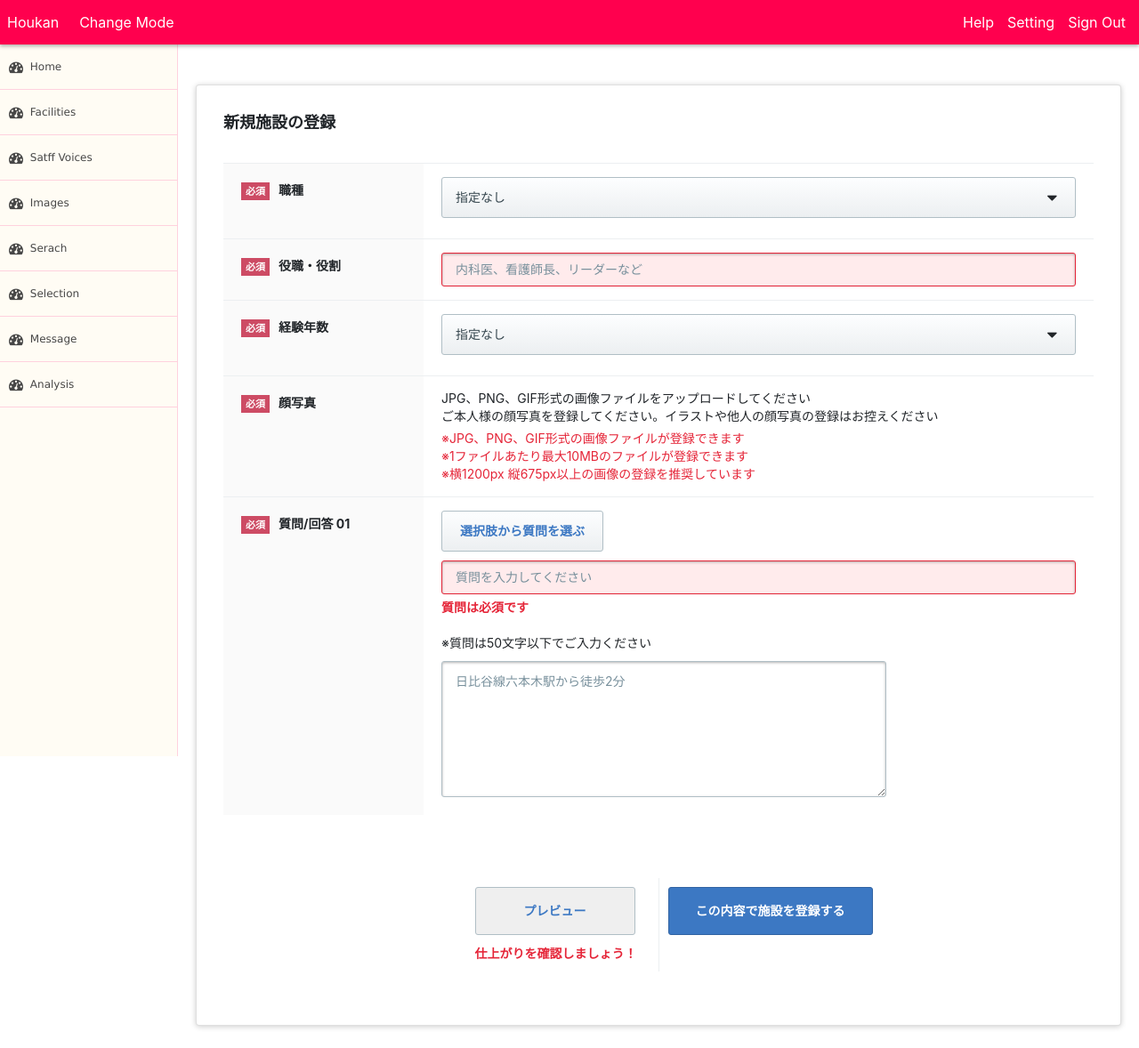
After one commit to seasoftmayzinmarwin/seasoft-mayzin, a PHP site: page /staff-voice-new.php in a window 1280 px wide. The commit adds this page. Shown: the whole page at 89% size. Run offline with PHP 8.4, Linux system fonts and the light colour scheme.

Commit message:
add staff-new

```diff
--- a/css/style.css
+++ b/css/style.css
@@ -1465,6 +1465,7 @@ iframe
     line-height: normal;
     padding: 0 15px;
 }
+
 .definition-input-left,.definition-input-right{
   display: inline-block;
   width:45%;
@@ -2109,6 +2110,7 @@ a.fac-nav-active:before{
 .e-card-textarea{
   max-width: 90% !important;
 }
+.e-card-textarea
 .card-input{
   color: #78909c;
   min-height: auto !important;
@@ -2431,7 +2433,7 @@ input[type="radio"]:default + label:after {
     padding: 8px 20px;
 }
 .card-wd-100{
-  width: 100%;
+  width: 100% !important;
 }
 .card-wd-auto{
   width: auto !important;
--- /dev/null
+++ b/staff-voice-new.php
@@ -0,0 +1,157 @@
+<?php include('layout/header.php') ?>
+<?php include('layout/sidebar.php') ?>
+<div class="content">
+  <div class="space"></div>
+  <div class="card h-card h-p-30">
+      <h2 class="fac-new-heading card-fw-bold">新規施設の登録</h2>
+      <div class="space"></div>
+      <form method="POST" >
+          <ul class="definition-table">
+            <li class="definition-table-item">
+              <dl class="dl-definition-table">
+                <dt class="definition-table-head">
+                  <span class="definition-head-item">
+                    <span class="definition-label-red">必須
+                    </span>
+                  </span>
+                  <span class="definition-head-item definition-head-item-left">職種
+                  </span>
+                </dt>
+                <dd class="definition-table-body">
+                  <div class="card-option">
+                  <label class="card-selectbox">
+                  <select name="facility_form_id" id="facility_form_id" class="card-selectbox-select">
+                    <option value="0">指定なし</option>
+                    <option value="1">病院</option>
+                    <option value="2">診療所</option>
+                    <option value="3">歯科診療所・技工所</option>
+                    <option value="4">代替医療・リラクゼーション</option>
+                    <option value="5">介護・福祉事業所</option>
+                    <option value="6">薬局・ドラッグストア</option>
+                    <option value="7">訪問看護ステーション</option>
+                    <option value="8">保育園・幼稚園</option>
+                    <option value="9">その他（企業・学校等）</option>
+                  </select>
+                  <span class="select-arrow"><i class="fa fa-caret-down fa-lg" aria-hidden="true"></i>
+                  </span>
+                  </label>
+                </div>
+                </dd>
+              </dl>
+            </li>
+            <li class="definition-table-item">
+              <dl class="dl-definition-table">
+                <dt class="definition-table-head">
+                  <span class="definition-head-item">
+                    <span class="definition-label-red">必須
+                    </span>
+                  </span>
+                  <span class="definition-head-item definition-head-item-left">役職・役割
+                  </span>
+                </dt>
+                <dd class="definition-table-body">
+                  <input value="" name="position" class="definition-text-field card-wd-100 definition-txt-error" placeholder="内科医、看護師長、リーダーなど" maxlength="100" type="text">
+                </dd>
+              </dl>
+            </li>
+            <li class="definition-table-item">
+              <dl class="dl-definition-table">
+                <dt class="definition-table-head">
+                  <span class="definition-head-item">
+                    <span class="definition-label-red">必須
+                    </span>
+                  </span>
+                  <span class="definition-head-item definition-head-item-left">経験年数
+                  </span>
+                </dt>
+                <dd class="definition-table-body">
+                  <div class="card-option">
+                  <label class="card-selectbox">
+                  <select name="career_year" id="facility_form_id" class="card-selectbox-select">
+                    <option value="0">指定なし</option>
+                    <option value="1">1年</option>
+                    <option value="2">2年</option>
+                    <option value="3">3年</option>
+                    <option value="4">4年</option>
+                    <option value="5">5年</option>
+                    <option value="6">6年</option>
+                    <option value="7">7年</option>
+                    <option value="8">8年</option>
+                    <option value="9">9年</option>
+                  </select>
+                  <span class="select-arrow"><i class="fa fa-caret-down fa-lg" aria-hidden="true"></i>
+                  </span>
+                  </label>
+                </div>
+                </dd>
+              </dl>
+            </li>
+            <li class="definition-table-item">
+              <dl class="dl-definition-table ">
+                <dt class="definition-table-head">
+                  <span class="definition-head-item">
+                    <span class="definition-label-red">必須
+                    </span>
+                  </span>
+                  <span class="definition-head-item definition-head-item-left">顔写真
+                  </span>
+                </dt>
+                <dd class="definition-table-body ">
+                  <span>JPG、PNG、GIF形式の画像ファイルをアップロードしてください<br>ご本人様の顔写真を登録してください。イラストや他人の顔写真の登録はお控えください</span>
+                    <span class="definition-txt-alert card-fw-normal">※JPG、PNG、GIF形式の画像ファイルが登録できます<br>※1ファイルあたり最大10MBのファイルが登録できます<br>※横1200px 縦675px以上の画像の登録を推奨しています</span>
+                </dd>
+              </dl>
+            </li>
+            <li class="definition-table-item">
+              <dl class="dl-definition-table">
+                <dt class="definition-table-head">
+                  <span class="definition-head-item">
+                    <span class="definition-label-red">必須
+                    </span>
+                  </span>
+                  <span class="definition-head-item definition-head-item-left">質問/回答 01
+                  </span>
+                </dt>
+                <dd class="definition-table-body">
+                  <div class="space-pd-btm-sm">
+                    <button type="button" class="card-btn">選択肢から質問を選ぶ</button>
+                  </div>
+                  <input value="" name="position" class="definition-text-field card-wd-100 definition-txt-error" placeholder="質問を入力してください" maxlength="100" type="text">
+                  <span class="definition-txt-alert">質問は必須です</span><br>
+                  <span>※質問は50文字以下でご入力ください</span><br>
+                  <textarea name="access" class="card-textarea space-mt-10 definition-txt-error" placeholder="日比谷線六本木駅から徒歩2分" maxlength="2000" rows="1" style="overflow: hidden; overflow-wrap: break-word; height: 76px;"></textarea>
+                </dd>
+              </dl>
+            </li>
+          </ul>
+      </form>
+
+      <div class="space"></div>
+      <div class="h-p-30">
+      <div class="row">
+        <table class="btn-table">
+          <tbody class="btn-table-body">
+            <tr>
+              <td class="btn-table-item">
+                <button type="button" class="tbl-btn-grey">プレビュー</button>
+                <div class="tex-center">
+                  <div class="tbl-alert-item">
+                    <div class="tbl-alert-text card-fw-bold">仕上がりを確認しましょう！
+                    </div>
+                  </div>
+                </div>
+              </td>
+              <td class="btn-table-item card-bdr-left">
+                <button type="submit" class="tbl-btn-blue">この内容で施設を登録する</button>
+              </td>
+            </tr>
+          </tbody>
+        </table>
+      </div>
+    </div>
+  </div><!-- .card -->
+  <div class="space"></div>
+
+</div><!-- .content -->
+
+<?php include('layout/footer.php') ?>
```
